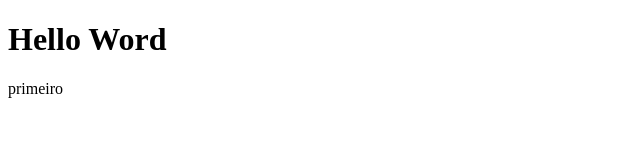
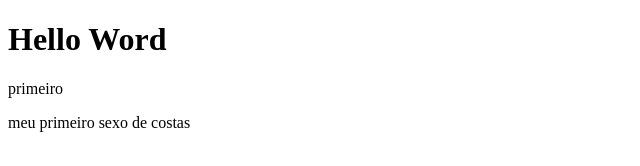
Before and after one commit to Matheus7747/github-, a plain HTML site: page index.html in a window 1280 px wide. Shown: the whole page, without its empty margins (0-640 px from the left). Drawn offline with Linux system fonts and the light colour scheme.

Commit message:
Parágrafo

```diff
--- a/index.html
+++ b/index.html
@@ -8,5 +8,6 @@
 <body>
     <h1>Hello Word</h1>
     <p>primeiro</p>
+    <p>meu primeiro sexo de costas</p>
 </body>
 </html>
```
